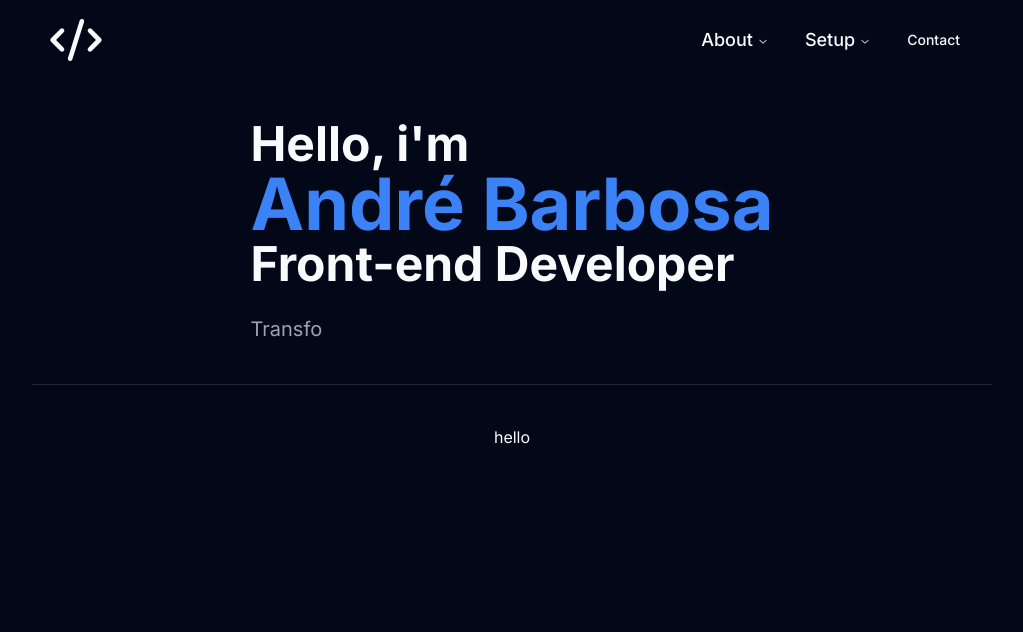
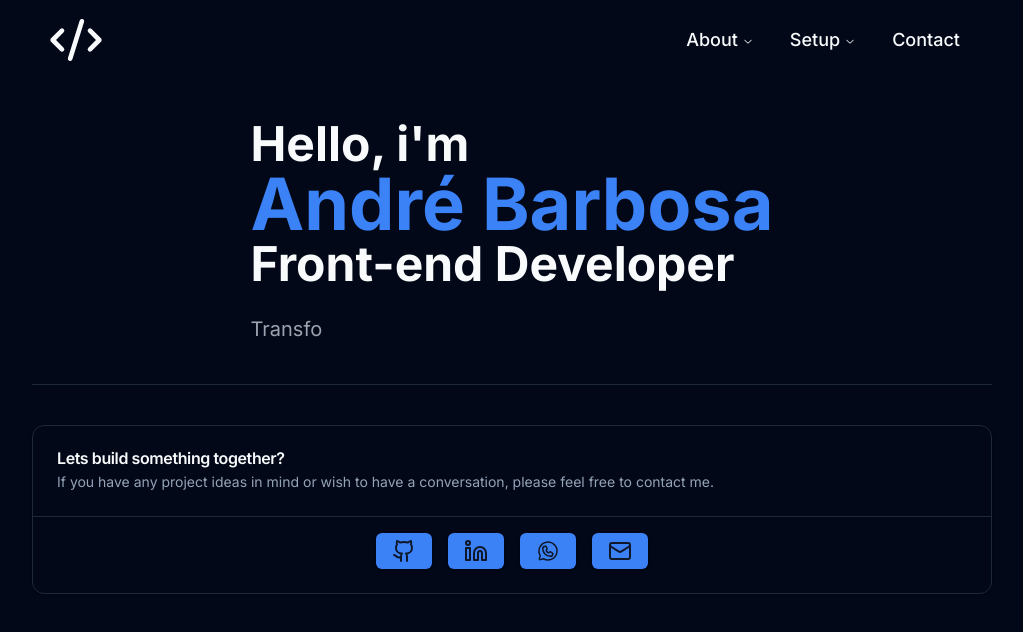
Before and after one commit to AOBarbosa/andre.dev, a Next.js app: page / in a window 1280 px wide. Shown: the top 632 px of the page, without its empty margins (128-1151 px from the left). Built offline with nearby package versions, Linux system fonts and the light colour scheme.

Commit message:
Editing Contact Card

```diff
--- a/package.json
+++ b/package.json
@@ -11,6 +11,7 @@
     "test:watch": "jest --watchAll"
   },
   "dependencies": {
+    "@phosphor-icons/react": "github:phosphor-icons/react",
     "@radix-ui/react-avatar": "^1.0.4",
     "@radix-ui/react-icons": "^1.3.0",
     "@radix-ui/react-navigation-menu": "^1.1.3",
@@ -25,6 +26,7 @@
     "eslint-config-next": "13.5.2",
     "lucide-react": "^0.279.0",
     "next": "13.5.2",
+    "phosphor-react": "^1.4.1",
     "postcss": "8.4.30",
     "react": "18.2.0",
     "react-dom": "18.2.0",
--- a/src/app/page.tsx
+++ b/src/app/page.tsx
@@ -5,6 +5,7 @@ import { TypingWritter } from '@/components/TypingWritter'
 import { NavMenu } from '@/components/NavMenu'
 import Link from 'next/link'
 import { Separator } from '@/components/ui/separator'
+import { ContactCard } from '@/components/ContactCard'
 
 export default function Home() {
   return (
@@ -53,7 +54,7 @@ export default function Home() {
 
       <Separator className="w-full" />
 
-      <div>hello</div>
+      <ContactCard />
     </div>
   )
 }
--- /dev/null
+++ b/src/components/ContactCard.tsx
@@ -0,0 +1,66 @@
+import { cn } from '@/lib/utils'
+import { Button } from '@/components/ui/button'
+import {
+  Card,
+  CardContent,
+  CardDescription,
+  CardHeader,
+  CardTitle,
+} from '@/components/ui/card'
+import { Separator } from '@/components/ui/separator'
+import Link from 'next/link'
+import { LucideGithub, LucideLinkedin, Mail } from 'lucide-react'
+import { WhatsappLogo } from 'phosphor-react'
+import { DiscordLogoIcon } from '@radix-ui/react-icons'
+
+type CardProps = React.ComponentProps<typeof Card>
+
+export function ContactCard({ className, ...props }: CardProps) {
+  return (
+    <Card className={cn('w-full', className)} {...props}>
+      {/* <h3 className="text-3xl">Let's build a something together?</h3>
+            <span className="text-muted-foreground">
+              If you have any project ideas in mind or wish to have a conversation,
+              please feel free to contact me.
+            </span> */}
+
+      <CardHeader>
+        <CardTitle>Lets build something together?</CardTitle>
+        <CardDescription>
+          If you have any project ideas in mind or wish to have a conversation,
+          please feel free to contact me.
+        </CardDescription>
+      </CardHeader>
+
+      <Separator />
+
+      <CardContent className="flex flex-row items-center justify-center mt-4">
+        <div className="flex justify-center items-center gap-4">
+          <Button>
+            <Link href="https://github.com/AOBarbosa">
+              <LucideGithub />
+            </Link>
+          </Button>
+
+          <Button>
+            <Link href="https://www.linkedin.com/in/andre-o-barbosa/">
+              <LucideLinkedin />
+            </Link>
+          </Button>
+
+          <Button>
+            <Link href="https://wa.me/5584999113003">
+              <WhatsappLogo className="w-6 h-6" />
+            </Link>
+          </Button>
+
+          <Button>
+            <Link href="mailto:andre.barbosa.076@ufrn.edu.br?subject=Vim através do seu site e gostaria de [Digite o assunto]">
+              <Mail className="w-6 h-6" />
+            </Link>
+          </Button>
+        </div>
+      </CardContent>
+    </Card>
+  )
+}
--- a/src/components/NavMenu.tsx
+++ b/src/components/NavMenu.tsx
@@ -86,10 +86,8 @@ export function NavMenu() {
 
         <NavigationMenuItem>
           <Link href="/docs" legacyBehavior passHref>
-            <NavigationMenuLink
-              className={`${navigationMenuTriggerStyle()} text-lg`}
-            >
-              Contact
+            <NavigationMenuLink className={navigationMenuTriggerStyle()}>
+              <span className="text-lg">Contact</span>
             </NavigationMenuLink>
           </Link>
         </NavigationMenuItem>
--- /dev/null
+++ b/src/components/ui/card.tsx
@@ -0,0 +1,76 @@
+import * as React from "react"
+
+import { cn } from "@/lib/utils"
+
+const Card = React.forwardRef<
+  HTMLDivElement,
+  React.HTMLAttributes<HTMLDivElement>
+>(({ className, ...props }, ref) => (
+  <div
+    ref={ref}
+    className={cn(
+      "rounded-xl border bg-card text-card-foreground shadow",
+      className
+    )}
+    {...props}
+  />
+))
+Card.displayName = "Card"
+
+const CardHeader = React.forwardRef<
+  HTMLDivElement,
+  React.HTMLAttributes<HTMLDivElement>
+>(({ className, ...props }, ref) => (
+  <div
+    ref={ref}
+    className={cn("flex flex-col space-y-1.5 p-6", className)}
+    {...props}
+  />
+))
+CardHeader.displayName = "CardHeader"
+
+const CardTitle = React.forwardRef<
+  HTMLParagraphElement,
+  React.HTMLAttributes<HTMLHeadingElement>
+>(({ className, ...props }, ref) => (
+  <h3
+    ref={ref}
+    className={cn("font-semibold leading-none tracking-tight", className)}
+    {...props}
+  />
+))
+CardTitle.displayName = "CardTitle"
+
+const CardDescription = React.forwardRef<
+  HTMLParagraphElement,
+  React.HTMLAttributes<HTMLParagraphElement>
+>(({ className, ...props }, ref) => (
+  <p
+    ref={ref}
+    className={cn("text-sm text-muted-foreground", className)}
+    {...props}
+  />
+))
+CardDescription.displayName = "CardDescription"
+
+const CardContent = React.forwardRef<
+  HTMLDivElement,
+  React.HTMLAttributes<HTMLDivElement>
+>(({ className, ...props }, ref) => (
+  <div ref={ref} className={cn("p-6 pt-0", className)} {...props} />
+))
+CardContent.displayName = "CardContent"
+
+const CardFooter = React.forwardRef<
+  HTMLDivElement,
+  React.HTMLAttributes<HTMLDivElement>
+>(({ className, ...props }, ref) => (
+  <div
+    ref={ref}
+    className={cn("flex items-center p-6 pt-0", className)}
+    {...props}
+  />
+))
+CardFooter.displayName = "CardFooter"
+
+export { Card, CardHeader, CardFooter, CardTitle, CardDescription, CardContent }
--- a/src/components/ui/skeleton.tsx
+++ b/src/components/ui/skeleton.tsx
@@ -1,4 +1,4 @@
-import { cn } from "@/lib/utils"
+import { cn } from '@/lib/utils'
 
 function Skeleton({
   className,
@@ -6,7 +6,7 @@ function Skeleton({
 }: React.HTMLAttributes<HTMLDivElement>) {
   return (
     <div
-      className={cn("animate-pulse rounded-md bg-primary/10", className)}
+      className={cn('animate-pulse rounded-md bg-primary/10', className)}
       {...props}
     />
   )
```
Also changed, not shown: src/components/ui/avatar.tsx (+9 -9 lines), 1 other file (tests, documents, lock files or other folders).
